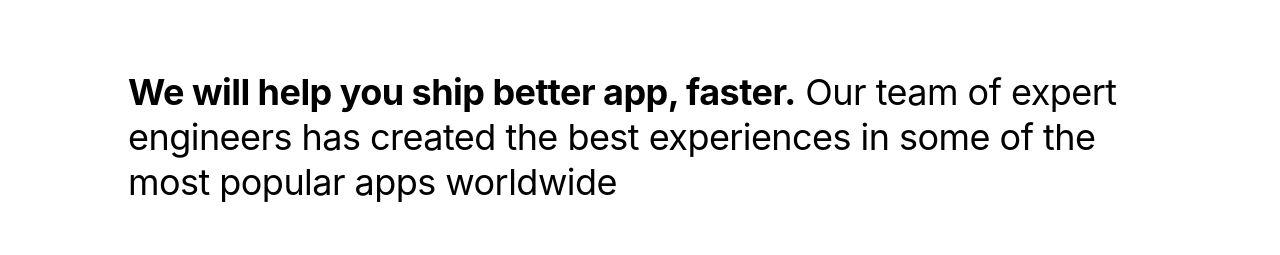
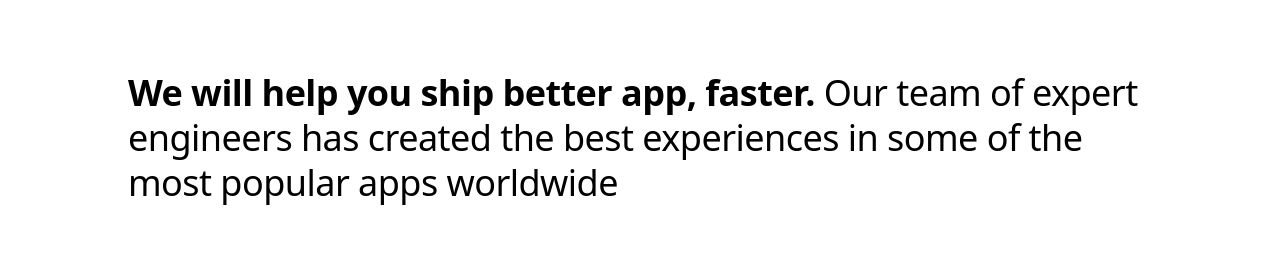
Before and after one commit to jordicapellad3s/landing-page, a Next.js app: page / in a window 1280 px wide. Shown: the part 810-1065 px from the top of the page. Built offline with nearby package versions, Linux system fonts and the light colour scheme.

Commit message:
💄 styles css

```diff
--- /dev/null
+++ b/styles/carousel.module.css
@@ -0,0 +1,23 @@
+.viewport:global(.is-draggable) {
+  cursor: move;
+  cursor: grab;
+}
+
+.viewport:global(.is-dragging) {
+  cursor: grabbing;
+}
+
+.container {
+  user-select: none;
+}
+
+.slide {
+  flex: 0 0 auto;
+  max-width: min(70%, 620px);
+  opacity: 0.4;
+  transition: opacity 0.4s;
+}
+
+.slide:global(.active) {
+  opacity: 1;
+}
--- a/styles/globals.css
+++ b/styles/globals.css
@@ -6,7 +6,7 @@ body {
   background: black;
   padding: 0;
   margin: 0;
-  font-family: SF Pro Display, SF Pro Icons, Helvetica Neue, Arial, sans-serif;
+  font-family: system-ui, -apple-system, SF Pro Display, SF Pro Icons, Helvetica Neue, Arial, sans-serif;
   line-height: 1.1;
   letter-spacing: 0em;
 }
--- /dev/null
+++ b/styles/trustedby.module.css
@@ -0,0 +1,9 @@
+.bg {
+  background: linear-gradient(
+    180deg,
+    #ffffff 0%,
+    #ffffff 69.9999%,
+    #000000 70%,
+    #000000 100%
+  );
+}
```
